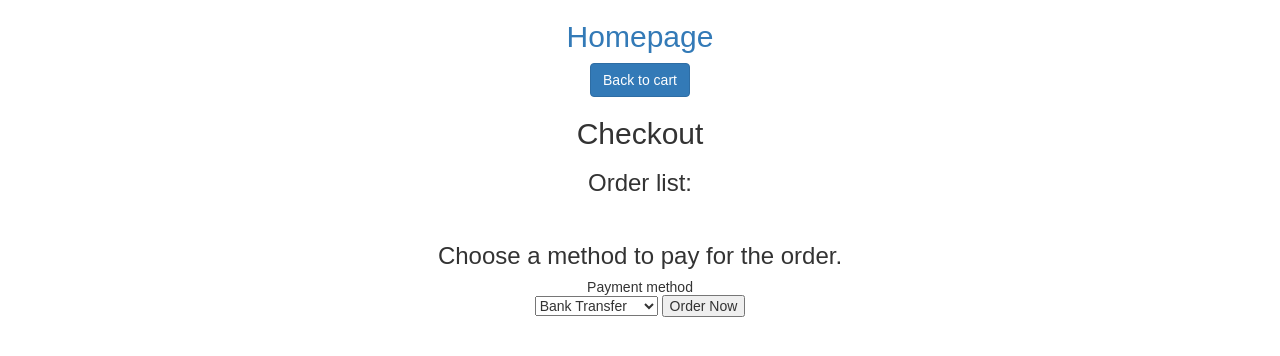
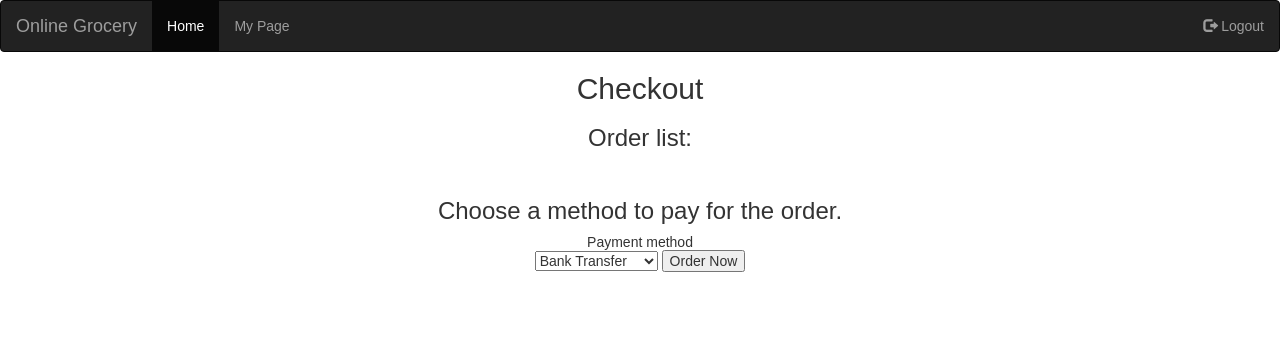
Before and after one commit to clarelee18/CSE305, a PHP site: page /checkout.php in a window 1280 px wide. Shown: the top 356 px of the page. Run offline with PHP 8.4, Linux system fonts and the light colour scheme; the visitor is signed in with stand-in values (Sample User, id 1); data that the repository does not hold is empty; a stand-in replaces the project's code that opens the database connection; some libraries are stand-ins or nearby versions.

Commit message:
Update checkout.php

```diff
--- a/public/checkout.php
+++ b/public/checkout.php
@@ -13,15 +13,29 @@ if ($conn->connect_error) die($conn->connect_error);
 
 <head>
     <title>Checkout</title>
-    <link rel="stylesheet" href="https://maxcdn.bootstrapcdn.com/bootstrap/3.3.7/css/bootstrap.css">
+    <link rel="stylesheet" href="https://maxcdn.bootstrapcdn.com/bootstrap/3.4.1/css/bootstrap.min.css">
+    <script src="https://ajax.googleapis.com/ajax/libs/jquery/3.5.1/jquery.min.js"></script>
+    <script src="https://maxcdn.bootstrapcdn.com/bootstrap/3.4.1/js/bootstrap.min.js"></script>
     <style type="text/css">
         body{ font: 14px sans-serif; text-align: center; }
     </style>
 </head>
 
 <body>
-<p><a href="index.php"><h2>Homepage</h2></a></p>
-    <p><a href="cart.php" class="btn btn-primary">Back to cart</a></p>
+<nav class="navbar navbar-inverse">
+    <div class="container-fluid">
+        <div class="navbar-header">
+            <a class="navbar-brand" href="index.php">Online Grocery</a>
+        </div>
+        <ul class="nav navbar-nav">
+            <li class="active"><a href="index.php">Home</a></li>
+            <li><a href="welcome.php">My Page</a></li>
+         </ul>
+        <ul class="nav navbar-nav navbar-right">
+            <li><a href="logout.php"><span class="glyphicon glyphicon-log-out"></span> Logout</a></li>
+        </ul>
+    </div>
+</nav>
     <h2>Checkout</h2>
     <h3>Order list: <br></h3><?php
      foreach($_SESSION['product'] as $cart_list) {
```
